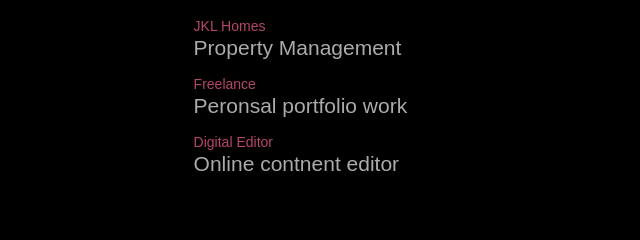
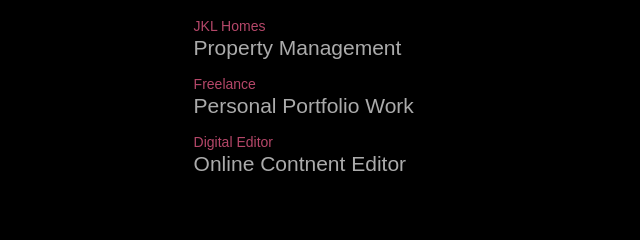
Before and after one commit to Luke-I-Code/Personal-Website, a plain HTML site: page index.html in a window 1280 px wide. Both pictures are taken after a click on the element "Experience". Shown: the part 1433-1673 px from the top of the page, 344-984 px from the left. Drawn offline with Linux system fonts and the light colour scheme.

Commit message:
Update index.html
Finishing touches to tabs

```diff
--- a/index.html
+++ b/index.html
@@ -62,8 +62,8 @@
           <div class="tab-contents" id="experience">
             <ul>
               <li><span>JKL Homes</span><br>Property Management</li>
-              <li><span>Freelance</span><br>Peronsal portfolio work</li>
-              <li><span>Digital Editor</span><br>Online contnent editor</li>
+              <li><span>Freelance</span><br>Personal Portfolio Work</li>
+              <li><span>Digital Editor</span><br>Online Contnent Editor</li>
             </ul>
           </div>
           <div class="tab-contents" id="education">
```
